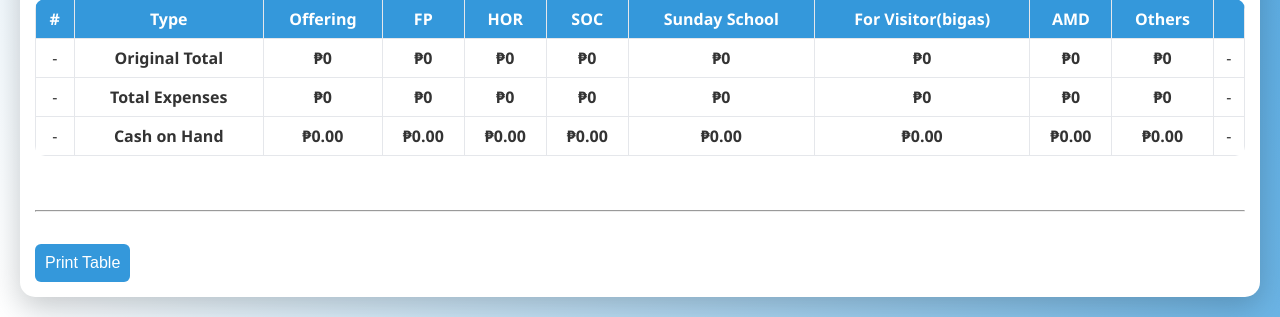
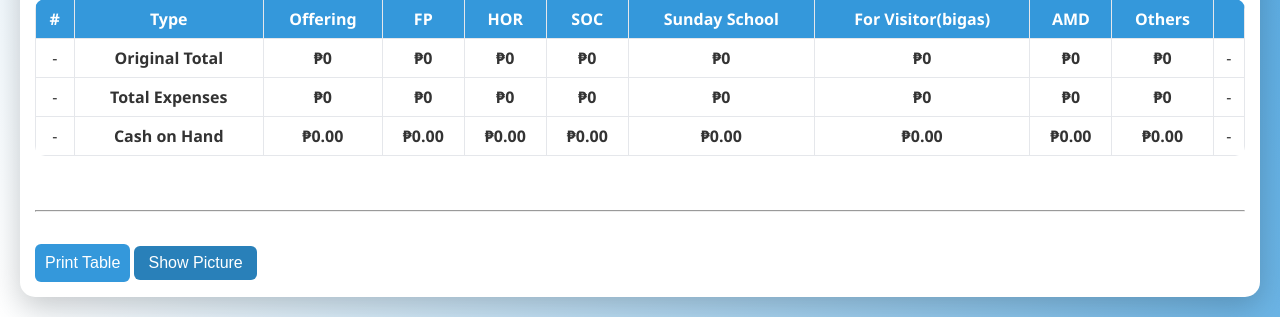
Before and after one commit to abiezer123/finance, a Flask app: template templates/index.html in a window 1280 px wide. Shown: the part 991-1308 px from the top of the page. Run offline with Flask 3, Linux system fonts and the light colour scheme; the template is opened without the code that fills it, so the values that code supplies are empty; some libraries are stand-ins or nearby versions.

Commit message:
with picture prank

```diff
--- a/static/script.js
+++ b/static/script.js
@@ -24,6 +24,7 @@ document.addEventListener("DOMContentLoaded", () => {
     closeSummaryModal();
     print();
     suggestion();
+    picture();
 });
 
 
@@ -987,3 +988,30 @@ function suggestion() {
         }
     });
 }
+
+
+
+function picture() {
+    const pictureModal = document.getElementById("picture-modal");
+    const openPictureBtn = document.getElementById("open-picture-btn");
+    const closePictureModal = document.getElementById("close-picture-modal");
+
+    if (openPictureBtn) {
+        openPictureBtn.addEventListener("click", () => {
+            pictureModal.style.display = "flex"; // show modal
+        });
+    }
+
+    if (closePictureModal) {
+        closePictureModal.addEventListener("click", () => {
+            pictureModal.style.display = "none";
+        });
+    }
+
+    // close if click outside content
+    window.addEventListener("click", (e) => {
+        if (e.target === pictureModal) {
+            pictureModal.style.display = "none";
+        }
+    });
+}
--- a/templates/index.html
+++ b/templates/index.html
@@ -337,6 +337,22 @@
 
         <button id="print-btn">Print Table</button>
 
+
+        <!-- Picture Modal -->
+        <div id="picture-modal" class="modal-overlay" style="display:none;">
+            <div class="modal-content" style="max-width: 600px; text-align:center;">
+                <span class="modal-close" id="close-picture-modal">&times;</span>
+                <img src="/static/sample.jpg" alt="Static Image"
+                    style="max-width:100%; height:auto; border-radius:8px;">
+            </div>
+        </div>
+
+
+        <button id="open-picture-btn"
+            style="background:#2980b9; color:white; padding:8px 14px; border-radius:6px; cursor:pointer;">
+            Show Picture
+        </button>
+
     </main>
 
     <script id="summary-data" type="application/json">
```
Also changed, not shown: static/sample.jpg (added).
